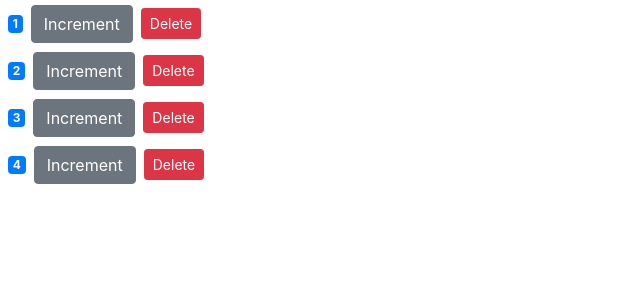
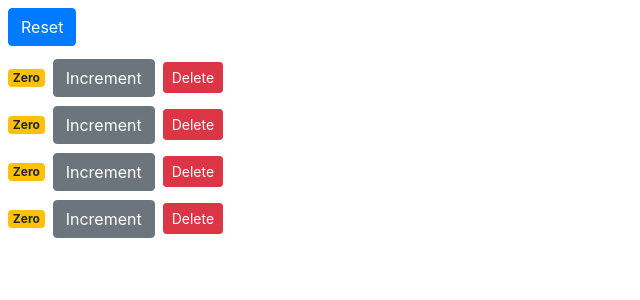
Before and after one commit to tkrysto/simple-react-app, a React (Create React App) app: page / in a window 1280 px wide. Shown: the top 300 px of the page, without its empty margins (0-640 px from the left). Built offline with nearby package versions, Linux system fonts and the light colour scheme.

Commit message:
removing child state

```diff
--- a/src/components/counter.jsx
+++ b/src/components/counter.jsx
@@ -1,11 +1,8 @@
 import React, { Component } from "react";
 
 class Counter extends Component {
-  state = {
-    value: this.props.counter.value,
-    tags: ["tag1", "tag2", "tag3"],
-    //imageUrl: 'https://picsum.photos/200'
-  };
+  // controlled component -- everything controlled by parent
+
   /*styles = {
     fontSize: 10,
     fontWeight: "bold",
@@ -26,10 +23,6 @@
   //       super();
   //       this.handleIncrement = this.handleIncrement.bind(this)
   //   }
-  handleIncrement = (product) => {
-    console.log("increment clicked", this);
-    this.setState({ value: this.state.value + 1 });
-  };
 
   render() {
     return (
@@ -39,7 +32,7 @@
             {this.formatCount()}
           </span>
           <button
-            onClick={() => this.handleIncrement({ id: 1 })}
+            onClick={() => this.props.onIncrement(this.props.counter)}
             className="btn btn-secondary btn-small"
           >
             Increment
@@ -57,12 +50,12 @@
 
   getBadgeClasses() {
     let classes = "badge m-2 badge-";
-    classes += this.state.value === 0 ? "warning" : "primary";
+    classes += this.props.counter.value === 0 ? "warning" : "primary";
     return classes;
   }
 
   formatCount() {
-    const { value } = this.state;
+    const { value } = this.props.counter;
     return value === 0 ? "Zero" : value;
   }
 }
--- a/src/components/counters.jsx
+++ b/src/components/counters.jsx
@@ -4,23 +4,44 @@
 class Counters extends Component {
   state = {
     counters: [
-      { id: 1, value: 1 },
-      { id: 2, value: 2 },
-      { id: 3, value: 3 },
-      { id: 4, value: 4 },
+      { id: 1, value: 0 },
+      { id: 2, value: 0 },
+      { id: 3, value: 0 },
+      { id: 4, value: 0 },
     ],
   };
   handleDelete = (counterId) => {
     const counters = this.state.counters.filter((c) => c.id !== counterId);
     this.setState({ counters });
   };
+  handleReset = () => {
+    const counters = this.state.counters.map((c) => {
+      c.value = 0;
+      return c;
+    });
+    this.setState({ counters });
+  };
+  handleIncrement = (counter) => {
+    const counters = [...this.state.counters];
+    const index = counters.indexOf(counter);
+    counters[index] = { ...counter };
+    counters[index].value++;
+    this.setState({ counters });
+  };
   render() {
     return (
       <div>
+        <button
+          onClick={this.handleReset}
+          className="btn btn-primary btn-small m-2"
+        >
+          Reset
+        </button>
         {this.state.counters.map((counter) => (
           <Counter
             key={counter.id}
             onDelete={this.handleDelete}
+            onIncrement={this.handleIncrement}
             counter={counter}
           />
         ))}
```
